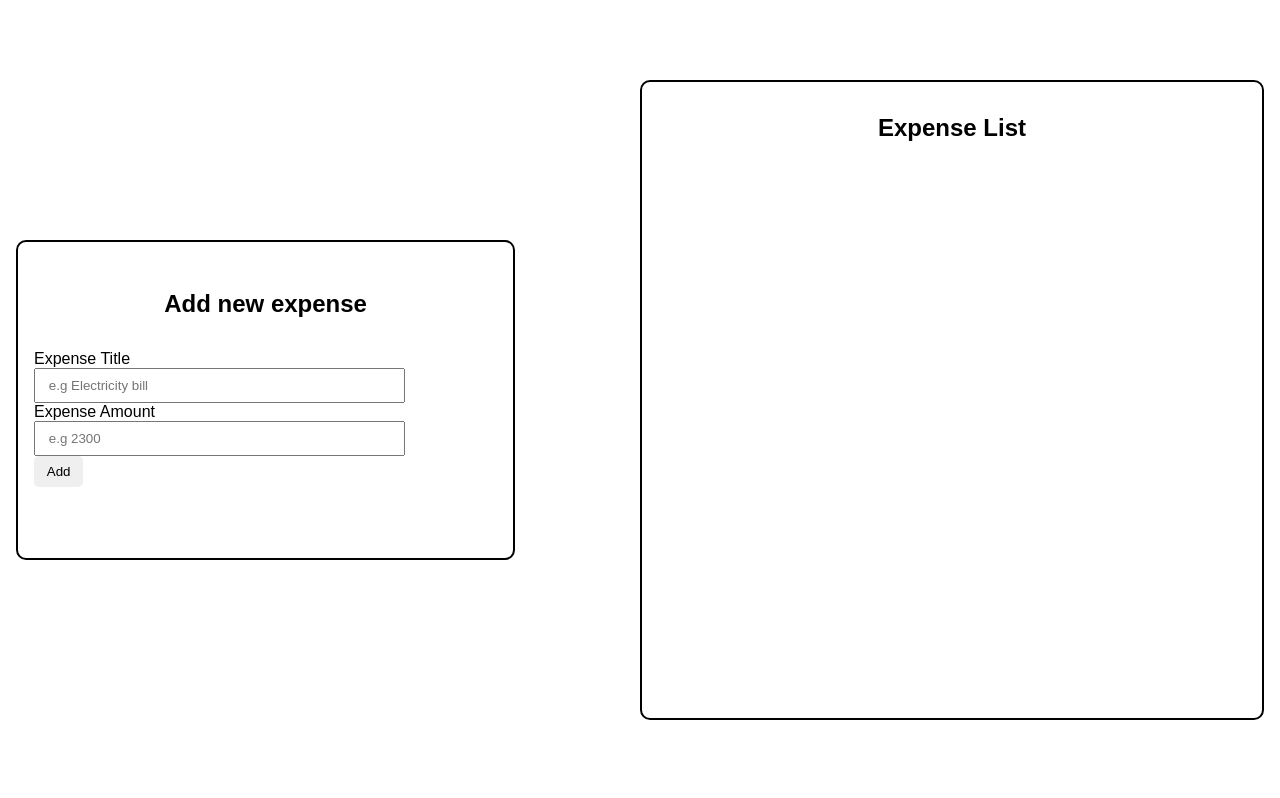
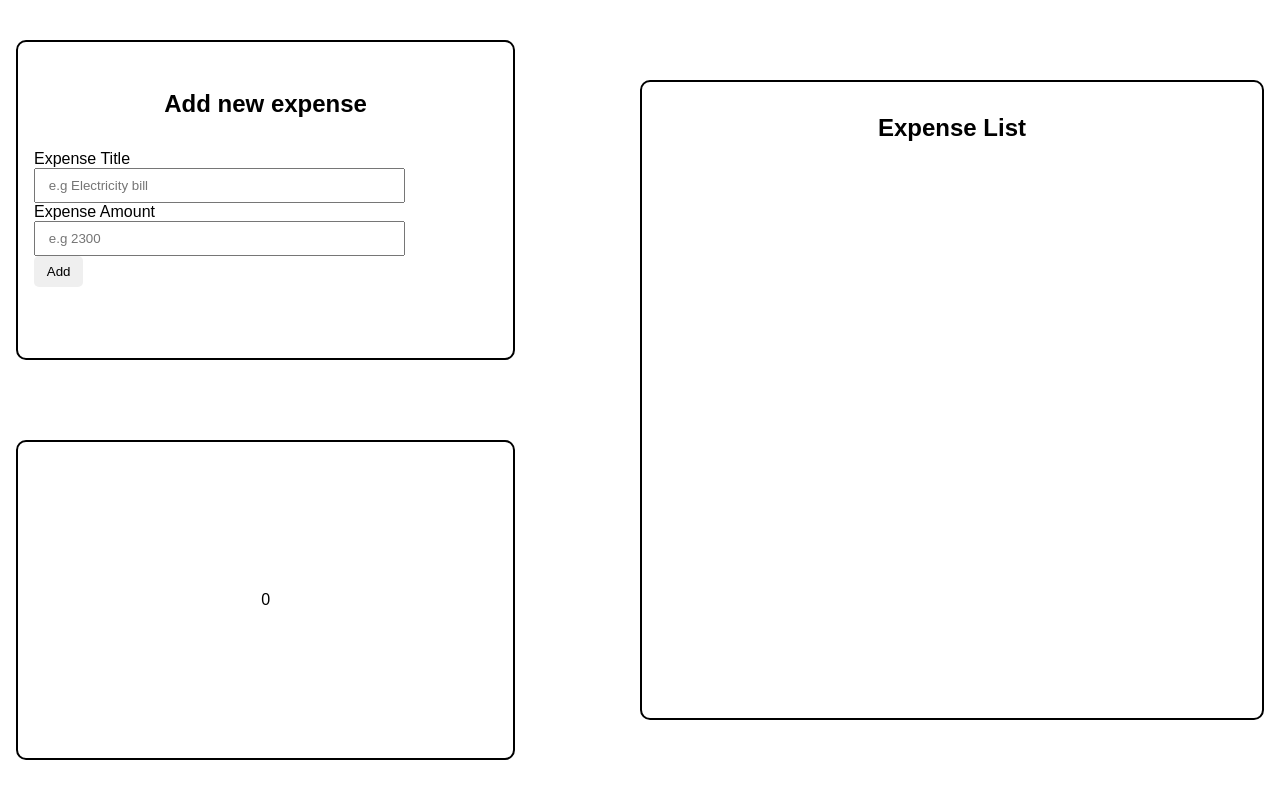
Before and after one commit to SK02K1/VJS-expense-tracker, a plain HTML site: page index.html in a window 1280 px wide. Drawn offline with Linux system fonts and the light colour scheme.

Commit message:
feat: show total expense

```diff
--- a/app.js
+++ b/app.js
@@ -1,5 +1,6 @@
 const formAddExpense = document.querySelector('#form-add-expense');
 const expenseContainer = document.querySelector('.expense-container');
+const totalExpense = document.querySelector('.total-expense');
 
 class Expense {
   constructor(title, amt) {
@@ -15,6 +16,10 @@ const addToStorage = (newExpense) => {
   const expenses = expensesInStorage();
   expenses.push(newExpense);
   localStorage.setItem('expenses', JSON.stringify(expenses));
+};
+
+const updateTotalExpense = (expenseAmt) => {
+  totalExpense.textContent = Number(totalExpense.textContent) + expenseAmt;
 };
 
 const updateUI = ({ title, amt, addedAt }) => {
@@ -36,6 +41,7 @@ formAddExpense.addEventListener('submit', (e) => {
   const newExpense = new Expense(title, amount);
   addToStorage(newExpense);
   updateUI(newExpense);
+  updateTotalExpense(amount);
   formAddExpense.reset();
 });
 
@@ -44,6 +50,7 @@ if (!expensesInStorage()) {
   localStorage.expenses = JSON.stringify([]);
 } else {
   expensesInStorage().forEach((expense) => {
+    updateTotalExpense(expense.amt);
     updateUI(expense);
   });
 }
--- a/index.html
+++ b/index.html
@@ -10,6 +10,7 @@
   <body>
     <!-- <h1 class="header">Expense Tracker</h1> -->
     <main class="main-container">
+      <div class="left-container">
         <form id="form-add-expense">
           <h2 class="header">Add new expense</h2>
           <label for="expense-title">Expense Title</label>
@@ -31,6 +32,8 @@
           />
           <button class="btn">Add</button>
         </form>
+        <div class="total-expense">0</div>
+      </div>
       <div class="expense-container">
         <h2 class="header">Expense List</h2>
       </div>
--- a/style.css
+++ b/style.css
@@ -21,8 +21,15 @@ body {
   padding: 1rem;
 }
 
+.left-container {
+  height: 100vh;
+  width: 40%;
+  display: flex;
+  flex-direction: column;
+  justify-content: space-around;
+}
+
 #form-add-expense {
-  width: 40%;
   min-height: 40vh;
   border: 2px solid black;
   border-radius: 10px;
@@ -46,6 +53,16 @@ input {
   width: 80%;
 }
 
+.total-expense {
+  min-height: 40vh;
+  border: 2px solid black;
+  border-radius: 10px;
+  padding: 1rem;
+  display: flex;
+  justify-content: center;
+  align-items: center;
+}
+
 .expense-container {
   width: 50%;
   height: 80vh;
```
Lines whose indentation alone changed are shown as unchanged.
